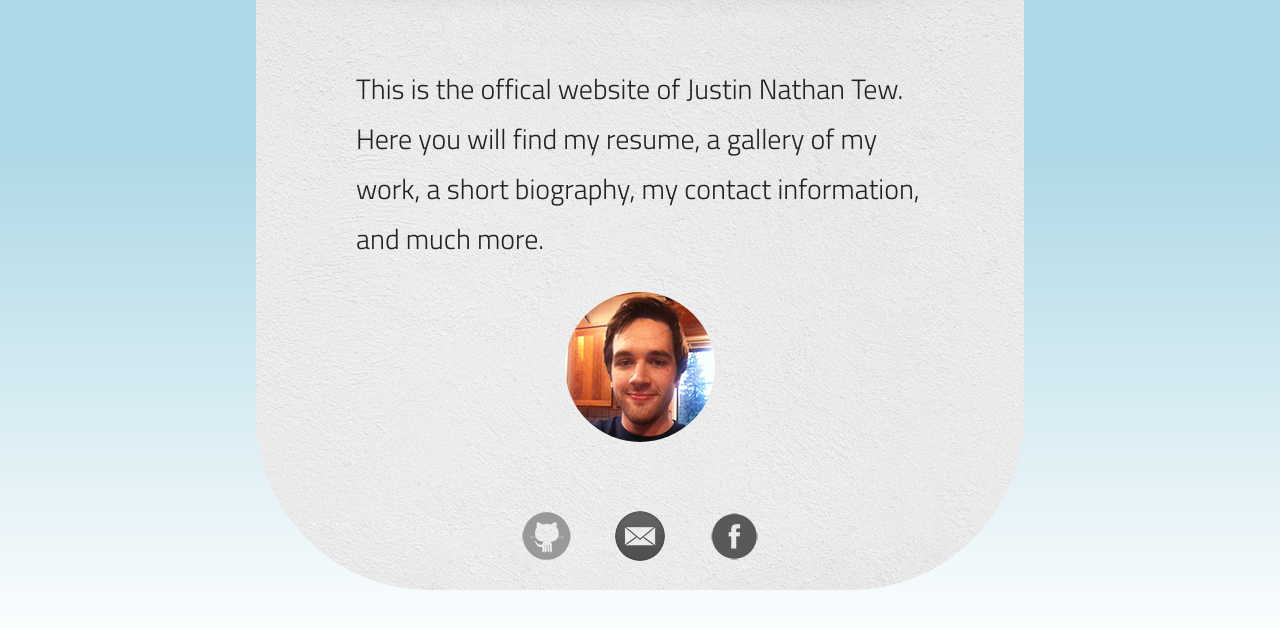
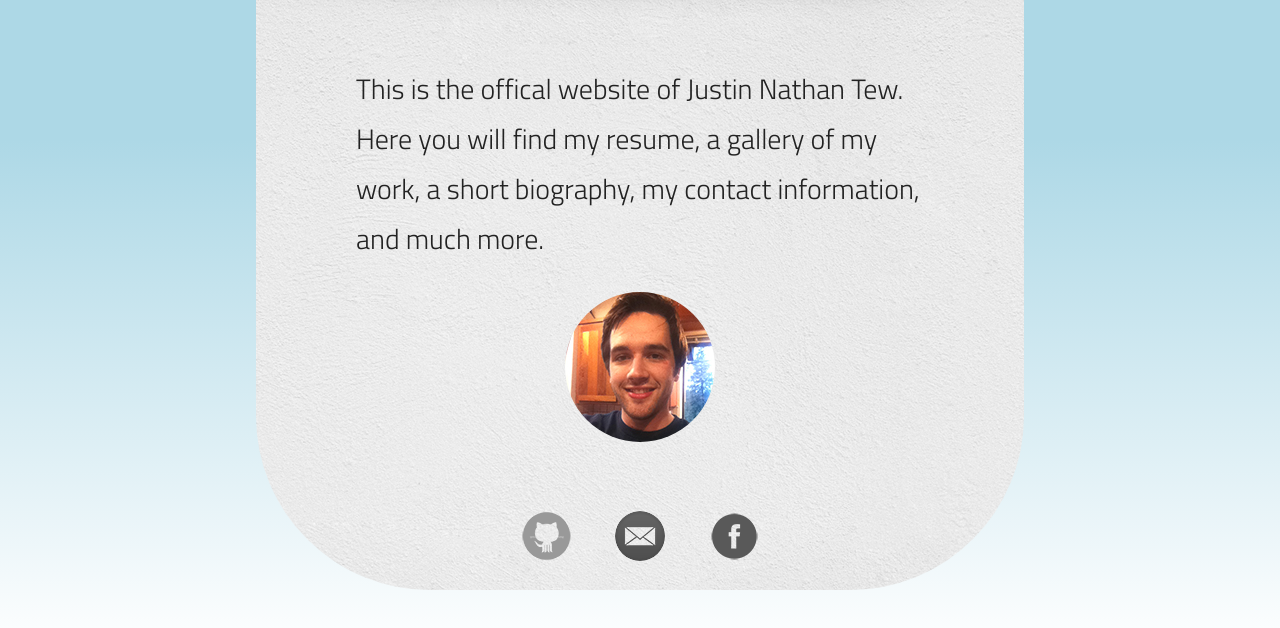
Before and after one commit to gustsu/_OLD_gustsu.github.io, a plain HTML site: page index.html in a window 1280 px wide. Shown: the part 631-1259 px from the top of the page. Drawn offline with nearby package versions, Linux system fonts and the light colour scheme.

Commit message:
changed pic

```diff
--- a/css/styles.css
+++ b/css/styles.css
@@ -396,7 +396,7 @@ border-radius: 100%;
 margin:0 auto;
 width:150px;
 height:150px;
-background: url(../img/selfie2.jpg);
+background: url(../img/selfie.jpg);
 margin-top: 20px;
 margin-bottom: 50px;
 border-radius:100%;
```
